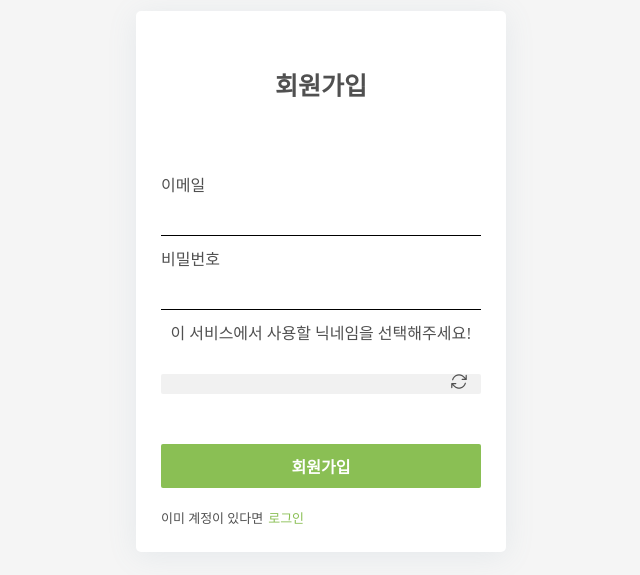
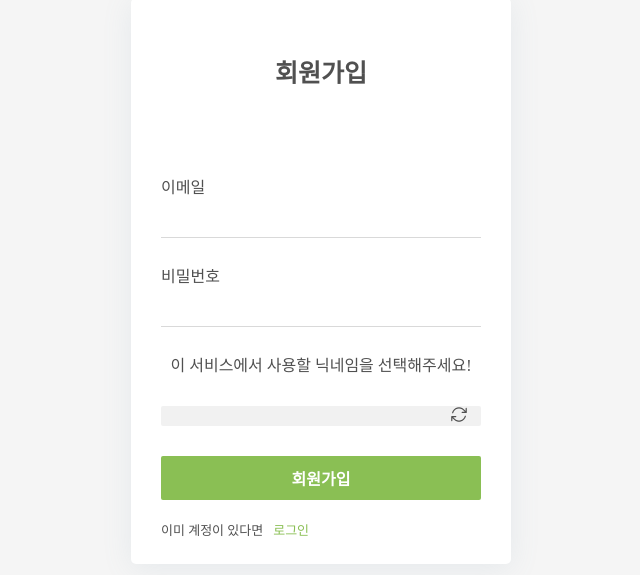
Before and after one commit to MentorsCola/Mentors-Front, a Next.js app: page /signup in a window 1280 px wide. Shown: the part 119-694 px from the top of the page, without its empty margins (319-959 px from the left). Built offline with nearby package versions, Linux system fonts and the light colour scheme; no server answers; a web font is replaced by a local one.

Commit message:
login & signup feedback

```diff
--- a/src/app/posting/page.jsx
+++ b/src/app/posting/page.jsx
@@ -37,8 +37,9 @@ export default function Posting() {
     }
   };
   const Exiting = (e) => {
-    if (textarea.length > 0 && confirm("정말로 나가시겠습니까?")) {
+    if (confirm("정말로 나가시겠습니까?")) {
       setTextarea("");
+      window.location.href = '/'
     }
   };
   const CheckBadwords = (e) => {
@@ -267,7 +268,7 @@ export default function Posting() {
     <S.PreviewBackground
       dangerouslySetInnerHTML={{
         __html: new Showdown.Converter({ strikethrough: true }).makeHtml(
-          textarea.replace(/\n/g, "\n\n")
+          `# ${title}` + textarea.replace(/\n/g, "\n\n")
         ),
       }}
     ></S.PreviewBackground>
--- a/src/app/signup/style.js
+++ b/src/app/signup/style.js
@@ -13,7 +13,7 @@ export const Main = styled.form`
   display: flex;
   flex-direction: column;
   border-radius: 5px;
-  padding: 25px;
+  padding: 25px 30px;
   color: #505050;
 `;
 
@@ -25,7 +25,7 @@ export const ExistAccount = styled.div`
     color: #8abf54;
   }
   span {
-    margin-right: 5px;
+    margin-right: 10px;
   }
 `;
 
@@ -37,13 +37,14 @@ export const Title = styled.h1`
   margin-bottom: 60px;
 `;
 export const Paragraph = styled.p`
-  margin: 10px 0;
+  margin-bottom: 10px;
+  margin-top: 25px;
 `;
 export const Input = styled.input`
   color: #505050;
   background-color: white;
   border: none;
-  border-bottom: 1px solid black;
+  border-bottom: 1px solid #d9d9d9;
   padding-left: 2px;
   height: 30px;
   color: black;
@@ -92,7 +93,7 @@ export const Button = styled.button`
   font-weight: bold;
   width: 320px;
   border: none;
-  margin-top: 50px;
+  margin-top: 30px;
   border-radius: 2px;
   color: #fff;
 
```
Also changed, not shown: src/app/login/style.js (+5 -4 lines).
